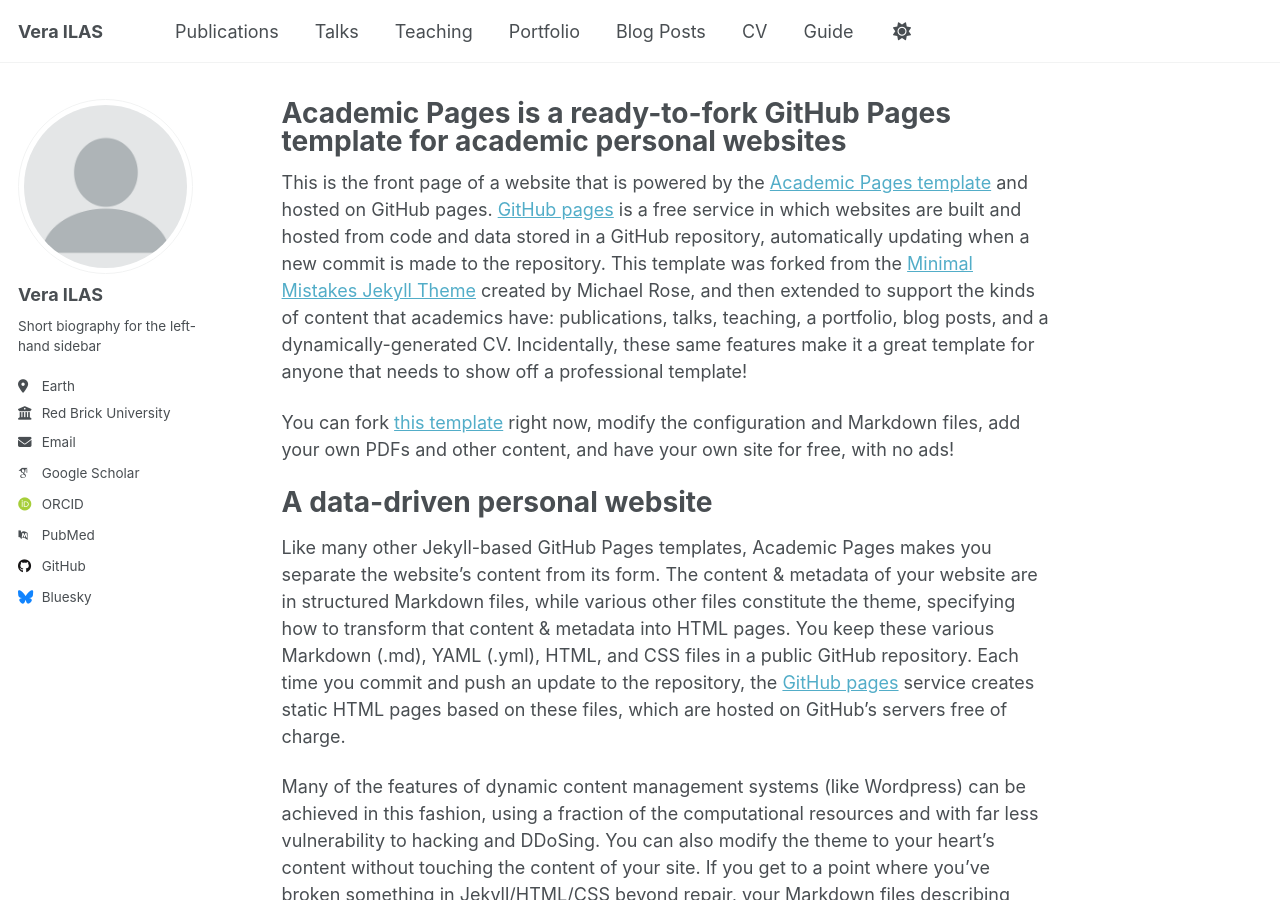
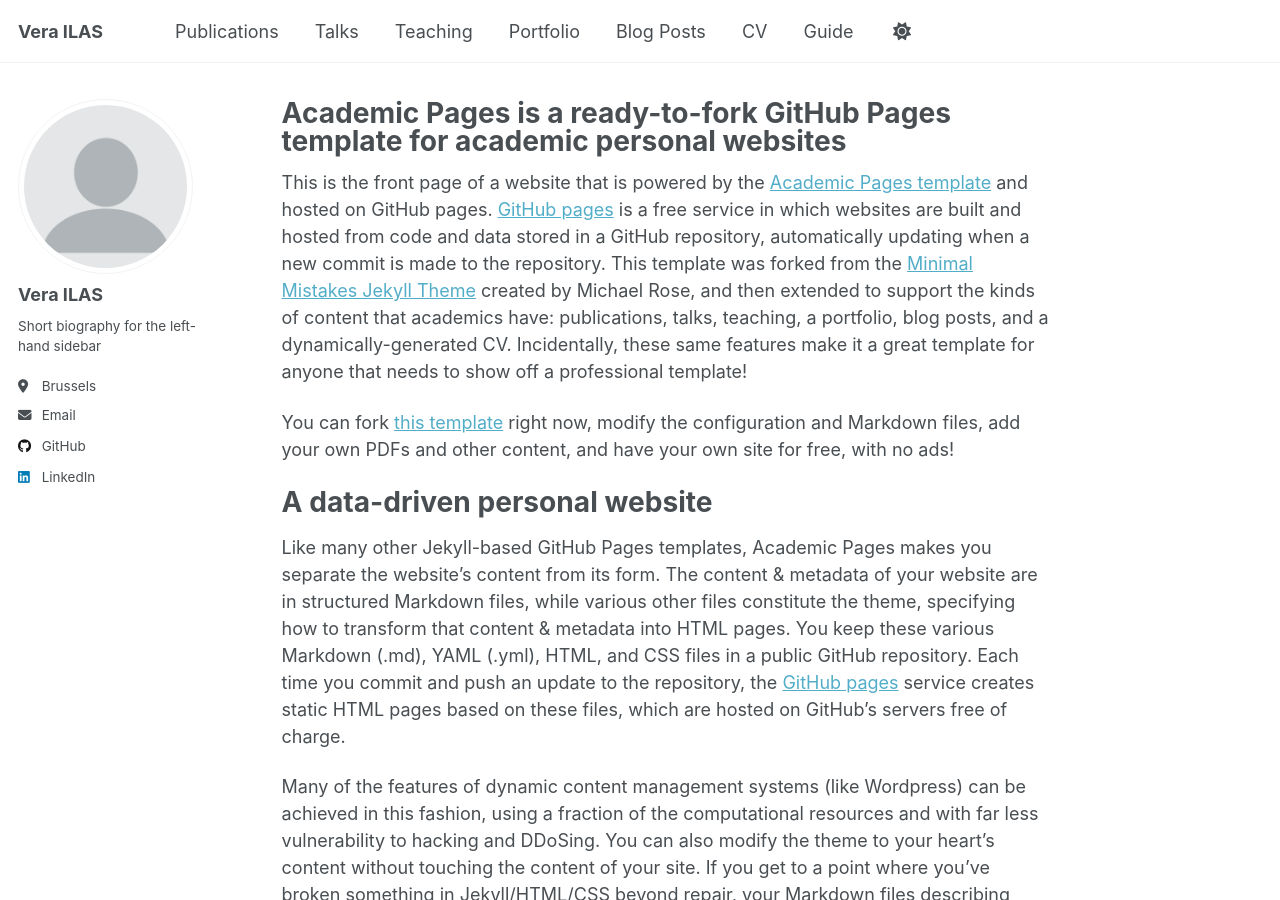
Before and after one commit to IVera96/IVera96.github.io, a Jekyll site: the page built from _pages/about.md, in a window 1280 px wide and 900 px high. Built offline with Jekyll 4.4.1, drawn with Linux system fonts in a browser that asks for light colours; some web fonts are replaced; a script that is not in the unit is left out.

Commit message:
update config

```diff
--- a/_config.yml
+++ b/_config.yml
@@ -26,19 +26,19 @@ author:
   name             : "Vera ILAS"
   pronouns         : # example: "she/her"
   bio              : "Short biography for the left-hand sidebar"
-  location         : "Earth"
-  employer         : "Red Brick University"
-  uri              : # URL
+  location         : "Brussels"
+  employer         : # "Red Brick University"
+  uri              : #
   email            : "ilas.vera96@gmail.com"
 
   # Academic websites
   academia         : # URL
   arxiv            : # URL - Update with the correct link to your profile
-  googlescholar    : "https://scholar.google.com/citations?user=PS_CX0AAAAAJ"
+  googlescholar    : #"https://scholar.google.com/citations?user=PS_CX0AAAAAJ"
   impactstory      : # URL
-  orcid            : "http://orcid.org/yourorcidurl"
+  orcid            : #"http://orcid.org/yourorcidurl"
   semantic         : # URL
-  pubmed           : "https://www.ncbi.nlm.nih.gov/pubmed/?term=john+snow"
+  pubmed           : #"https://www.ncbi.nlm.nih.gov/pubmed/?term=john+snow"
   researchgate     : # URL
   scopus           : # URL
 
@@ -46,13 +46,13 @@ author:
   bitbucket        : # Username - Update with your username on the site
   codepen          : # Username
   dribbble         : # Username
-  github           : "academicpages"
+  github           : "IVera96"
   kaggle           : # Username
   stackoverflow    : # User number or user number and name (i.e., use "1" or "1/jeff-atwood")
 
   # Social media
   artstation       : # Username
-  bluesky          : "bsky.app" # Replace this with you Bluesky username
+  bluesky          : # "bsky.app" # Replace this with you Bluesky username
   facebook         : # Username
   flickr           : # Username
   foursquare       : # Username
@@ -61,7 +61,7 @@ author:
   keybase          : # Username
   instagram        : # Username
   lastfm           : # Username
-  linkedin         : # Username
+  linkedin         :  "https://www.linkedin.com/in/vera-ilas-b0b1191ab/"
   mastodon         : # URL
   medium           : # URL
   pinterest        : # Username
```
